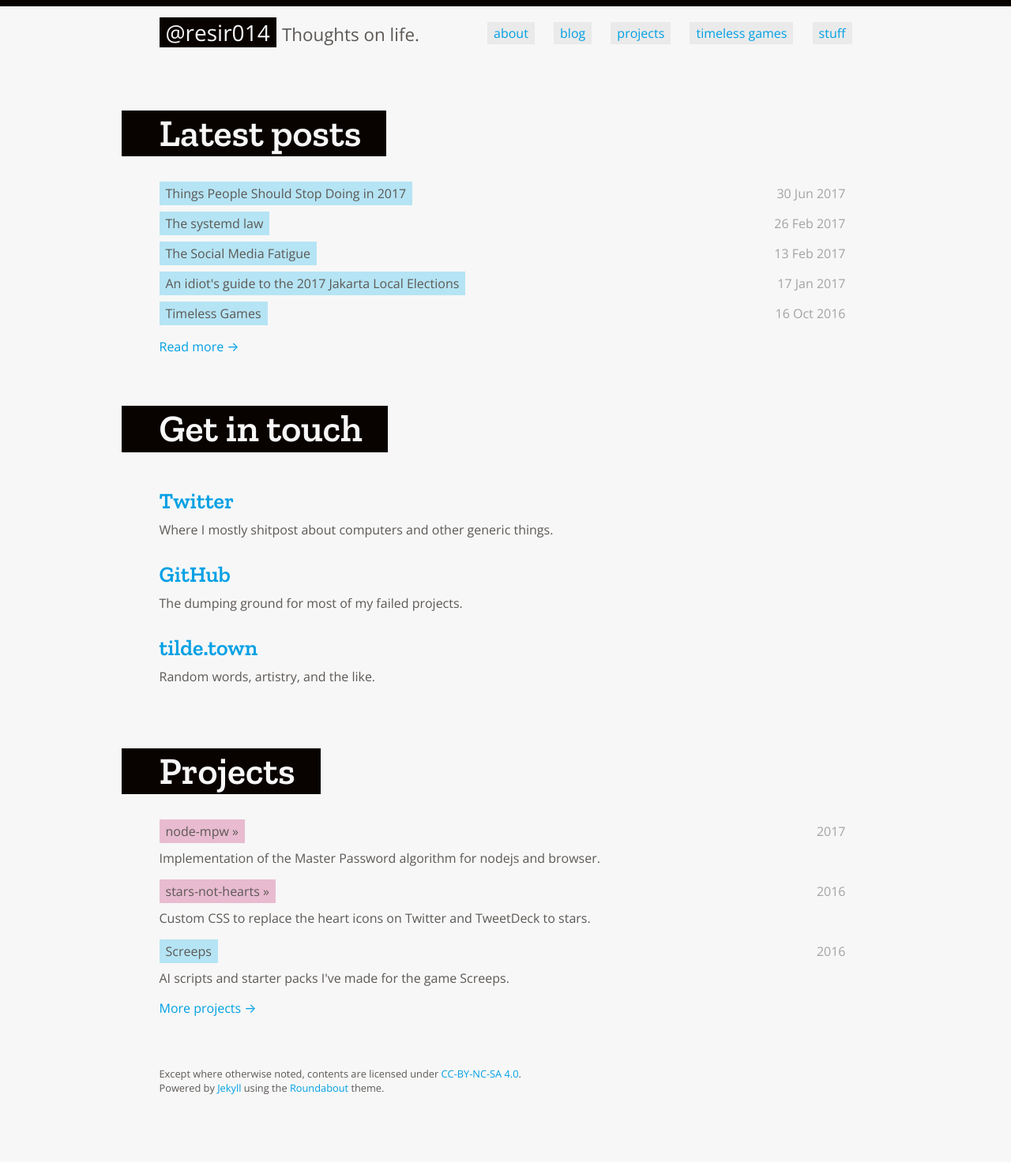
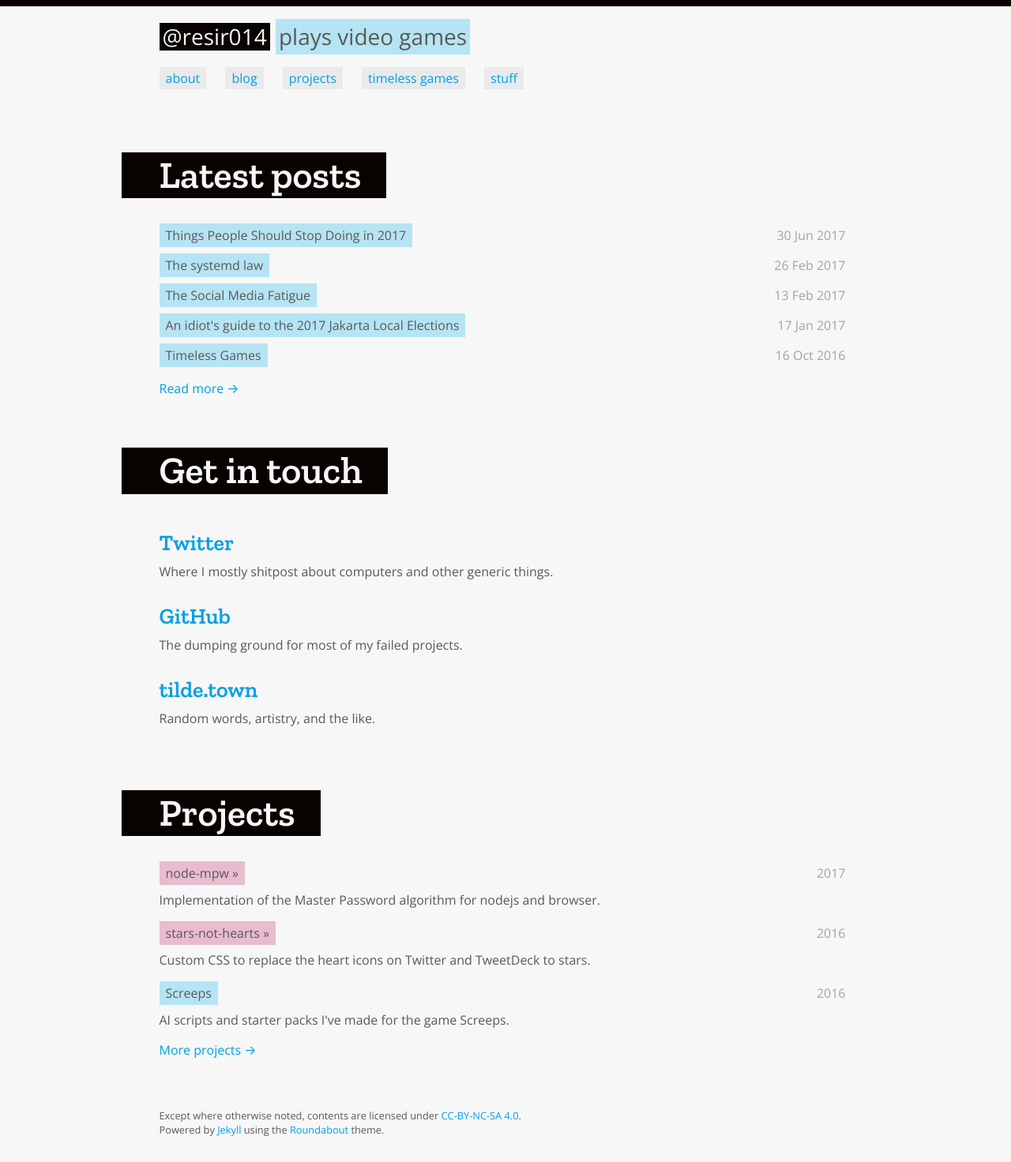
Before and after one commit to resir014/resir014.github.io, a Jekyll site: the page built from index.html, in a window 1280 px wide. Shown: the whole page at 79% size. Built offline with Jekyll 4.4.1, drawn with Linux system fonts in a browser that asks for light colours; comment, search, counter and statistics services are not loaded; before the commit the page ends 1419 px from its top, so only the background shows below that.

Commit message:
improved masthead design

```diff
--- a/_includes/html/header.html
+++ b/_includes/html/header.html
@@ -1,9 +1,9 @@
 <header class="masthead">
   <div class="container">
     <a class="masthead-title" href="{{ site.baseurl }}/" title="Home">{{ site.title }}</a>
-    {% if site.tagline %}
-    <small>{{ site.tagline }}</small>
-    {% endif %}
+    <div class="masthead-flavor">
+      <span id="flavorText"></span>
+    </div>
     <nav class="masthead-nav">
     {% for link in site.nav %}
       {% if link.title %}
--- a/_scss/layout/_masthead.scss
+++ b/_scss/layout/_masthead.scss
@@ -22,15 +22,28 @@
   }
 
   .masthead-title {
-    margin: 0;
-    padding: 0 .5rem;
+    @include highlighted-text($masthead-title-background-color);
+    display: inline-block;
     color: $masthead-title-color;
-    background-color: $masthead-title-background-color;
 
     @include on-event {
       color: $masthead-title-hover-color;
       text-decoration: none;
     }
+  }
+}
+
+.masthead-flavor {
+  margin-top: .25rem;
+
+  span {
+    @include highlighted-text($masthead-title-background-color);
+    line-height: 1.6;
+  }
+
+  @media (min-width: $media-breakpoint-md) {
+    display: inline-block;
+    margin-top: 0;
   }
 }
 
@@ -43,16 +56,19 @@
   a {
     display: inline-block;
     padding: .25rem .5rem;
-    background-color: $masthead-link-background-color;
-    color: $masthead-link-color;
 
     &:not(:last-child) {
       margin-right: 1.25rem;
     }
 
-    @include on-event {
-      text-decoration: none;
-      background-color: darken($masthead-link-background-color, 5%);
+    @media (min-width: $media-breakpoint-md) {
+      background-color: $masthead-link-background-color;
+      color: $masthead-link-color;
+
+      @include on-event {
+        text-decoration: none;
+        background-color: darken($masthead-link-background-color, 5%);
+      }
     }
   }
 
@@ -65,9 +81,9 @@
     }
   }
 
-  @media (min-width: $media-breakpoint-md) {
-    float: right;
-    margin-top: .25rem;
-    margin-bottom: .25rem;
-  }
+  // @media (min-width: $media-breakpoint-md) {
+  //   float: right;
+  //   margin-top: .25rem;
+  //   margin-bottom: .25rem;
+  // }
 }
--- a/public/js/main.js
+++ b/public/js/main.js
@@ -31,5 +31,5 @@
   var flavorText = document.getElementById('flavorText')
 
   flavorText.innerHTML = flavors[flavorIndex]
-  flavorText.className = colors[colorIndex]
+  flavorText.className = 'masthead-flavor ' + colors[colorIndex]
 })()
```
